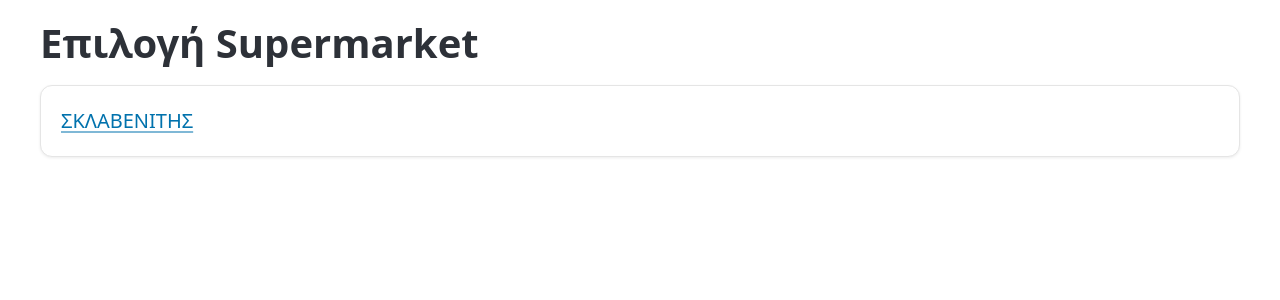
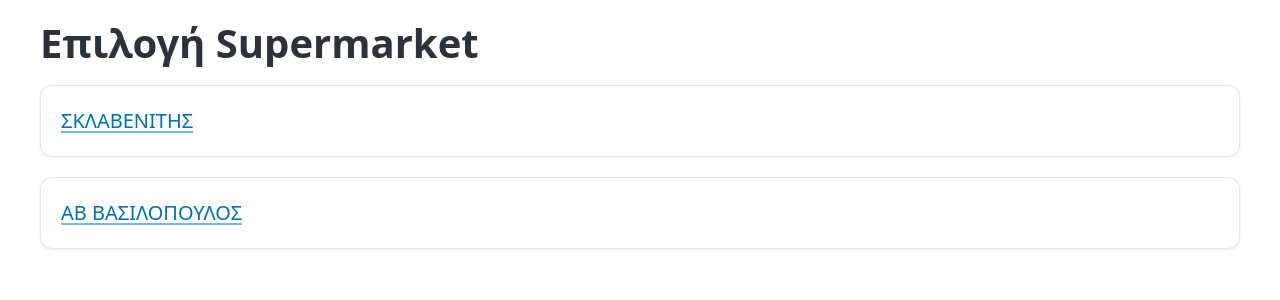
Before and after one commit to nzervos98/PythonProject, a Flask app: page / in a window 1280 px wide. Shown: the top 300 px of the page. Run offline with Flask 3, Linux system fonts and the light colour scheme; some libraries are stand-ins or nearby versions.

Commit message:
updated for ab products

```diff
--- a/UI/templates/home.html
+++ b/UI/templates/home.html
@@ -7,4 +7,8 @@
     <a href="{{ url_for('index_skl') }}">ΣΚΛΑΒΕΝΙΤΗΣ</a>
   </article>
 
+  <article class="product-card">
+    <a href="{{ url_for('index_ab') }}">ΑΒ ΒΑΣΙΛΟΠΟΥΛΟΣ</a>
+  </article>
+
 {% endblock %}
```
